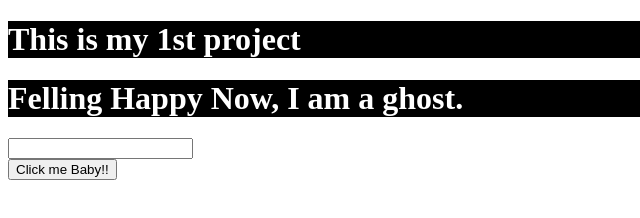
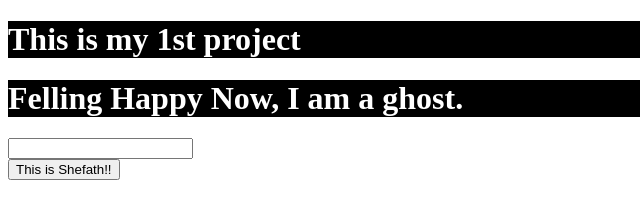
Before and after one commit to Sifatweb/my-first-web, a plain HTML site: page index.html in a window 1280 px wide. Shown: the full height of the page, 0-640 px from the left. Drawn offline with Linux system fonts and the light colour scheme.

Commit message:
Update index.html

```diff
--- a/index.html
+++ b/index.html
@@ -18,6 +18,6 @@
     </h1>
     <input type="text">
     <br>
-    <button>Click me Baby!!</button>
+    <button>This is Shefath!!</button>
 </body>
 </html>
```
